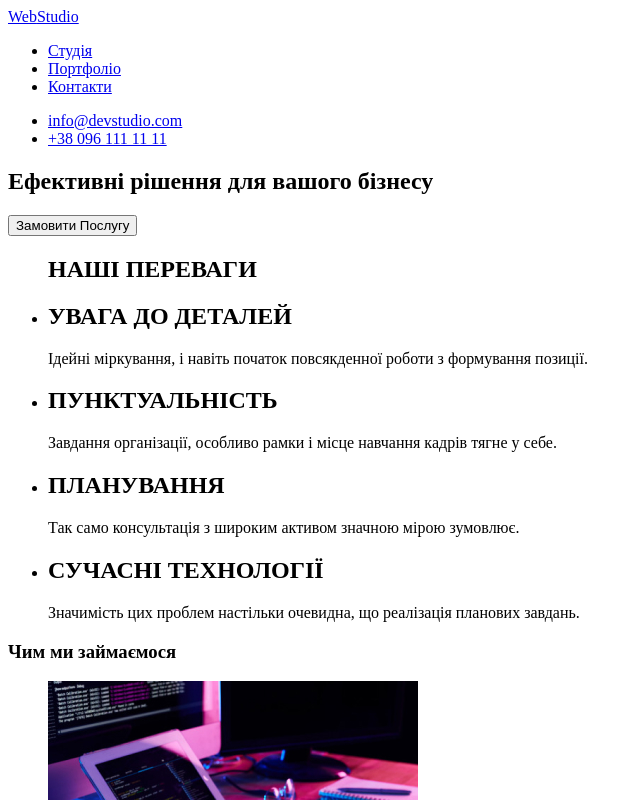
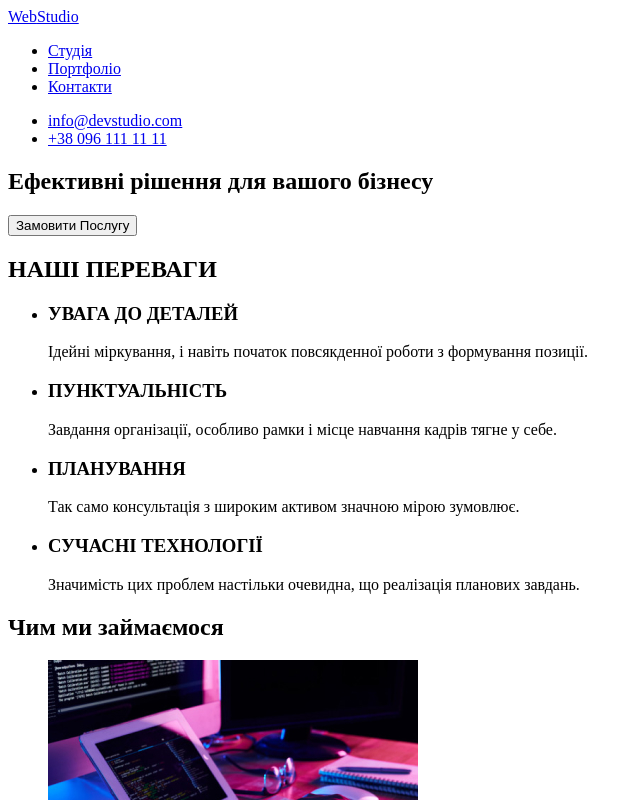
Before and after one commit to MariiaHoma/goit-markup-hw-01, a plain HTML site: page index.html in a window 1280 px wide. Shown: the top 800 px of the page, without its empty margins (0-642 px from the left). Drawn offline with Linux system fonts and the light colour scheme.

Commit message:
Reworked the homework Module 1 (2)

```diff
--- a/index.html
+++ b/index.html
@@ -29,28 +29,28 @@
             <button type="button">Замовити Послугу</button>
         </section>
         <section>
+            <h2>НАШІ ПЕРЕВАГИ</h2>
             <ul>
-                <h2>НАШІ ПЕРЕВАГИ</h2>
                 <li>
-                    <h2>УВАГА ДО ДЕТАЛЕЙ</h2>
+                    <h3>УВАГА ДО ДЕТАЛЕЙ</h3>
                     <p>Ідейні міркування, і навіть початок повсякденної роботи з формування позиції.</p>
                 </li>
                 <li>
-                    <h2>ПУНКТУАЛЬНІСТЬ</h2>
+                    <h3>ПУНКТУАЛЬНІСТЬ</h3>
                     <p>Завдання організації, особливо рамки і місце навчання кадрів тягне у себе.</p>
                 </li>
                 <li>
-                    <h2>ПЛАНУВАННЯ</h2>
+                    <h3>ПЛАНУВАННЯ</h3>
                     <p>Так само консультація з широким активом значною мірою зумовлює.</p>
                 </li>
                 <li>
-                    <h2>СУЧАСНІ ТЕХНОЛОГІЇ</h2>
+                    <h3>СУЧАСНІ ТЕХНОЛОГІЇ</h3>
                     <p>Значимість цих проблем настільки очевидна, що реалізація планових завдань.</p>
                 </li>
             </ul>
         </section>
         <section>
-            <h3>Чим ми займаємося</h3>
+            <h2>Чим ми займаємося</h2>
             <ul>
                 <li><img width="370" src="./img/img_1.jpg" alt="розробка веб-сайту"></li>
                 <li><img width="370" src="./img/img_2.jpg" alt="дизайн веб-сайту"></li>
@@ -58,7 +58,7 @@
             </ul>
         </section>
         <section>
-            <h3>Наша команда</h3>
+            <h2>Наша команда</h2>
             <ul>
             <li>
                 <img width="270" src="./img/img_4.jpg" alt="Ігор Дем'яненко">
```
